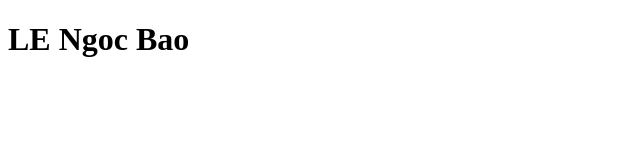
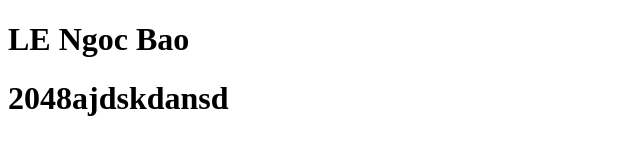
Before and after one commit to BaoLopTruong/demo-git, a plain HTML site: page index.html in a window 1280 px wide. Shown: the whole page, without its empty margins (0-640 px from the left). Drawn offline with Linux system fonts and the light colour scheme.

Commit message:
update index

```diff
--- a/index.html
+++ b/index.html
@@ -1,12 +1,18 @@
 <!DOCTYPE html>
 <html lang="en">
+
 <head>
     <meta charset="UTF-8">
     <meta http-equiv="X-UA-Compatible" content="IE=edge">
     <meta name="viewport" content="width=device-width, initial-scale=1.0">
     <title>Document</title>
 </head>
+
 <body>
     <h1>LE Ngoc Bao</h1>
+
+
+    <h1>2048ajdskdansd</h1>
 </body>
+
 </html>
```
